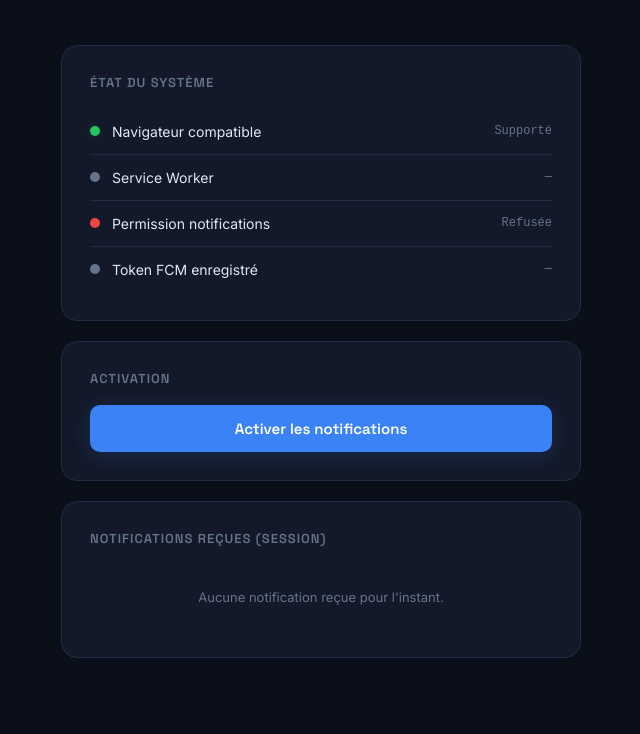
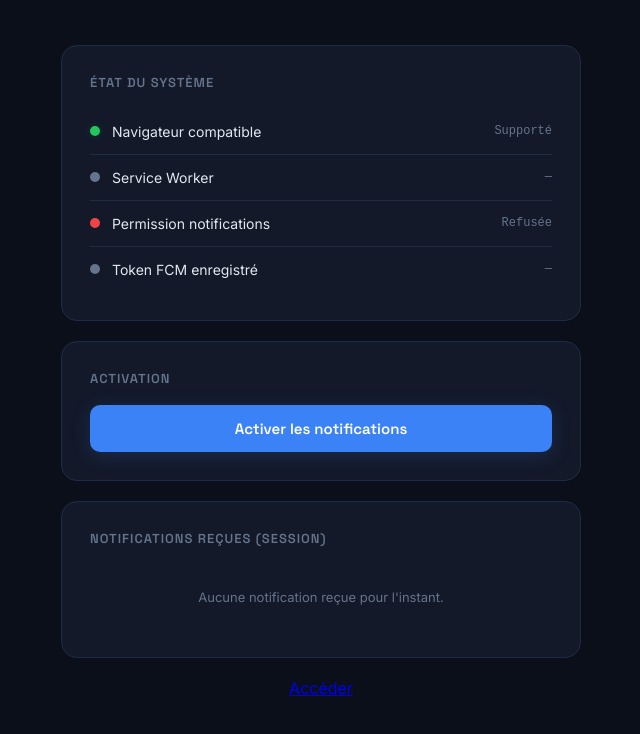
Before and after one commit to JARDO2003/mypush, a plain HTML site: page index.html in a window 1280 px wide. Shown: the part 220-954 px from the top of the page, without its empty margins (319-959 px from the left). Drawn offline with Linux system fonts and the light colour scheme.

Commit message:
Update index.html
nhbj

```diff
--- a/index.html
+++ b/index.html
@@ -230,6 +230,11 @@
   <div class="card-title">Notifications reçues (session)</div>
   <div id="feed"><div class="empty-feed">Aucune notification reçue pour l'instant.</div></div>
 </div>
+   <div class="cta-wrap">
+    <a class="cta-btn" href="z.html" target="_blank" rel="noopener">
+      Accéder
+    </a>
+  </div>
 
 <!-- Firebase SDK -->
 <script src="https://www.gstatic.com/firebasejs/10.12.0/firebase-app-compat.js"></script>
```
